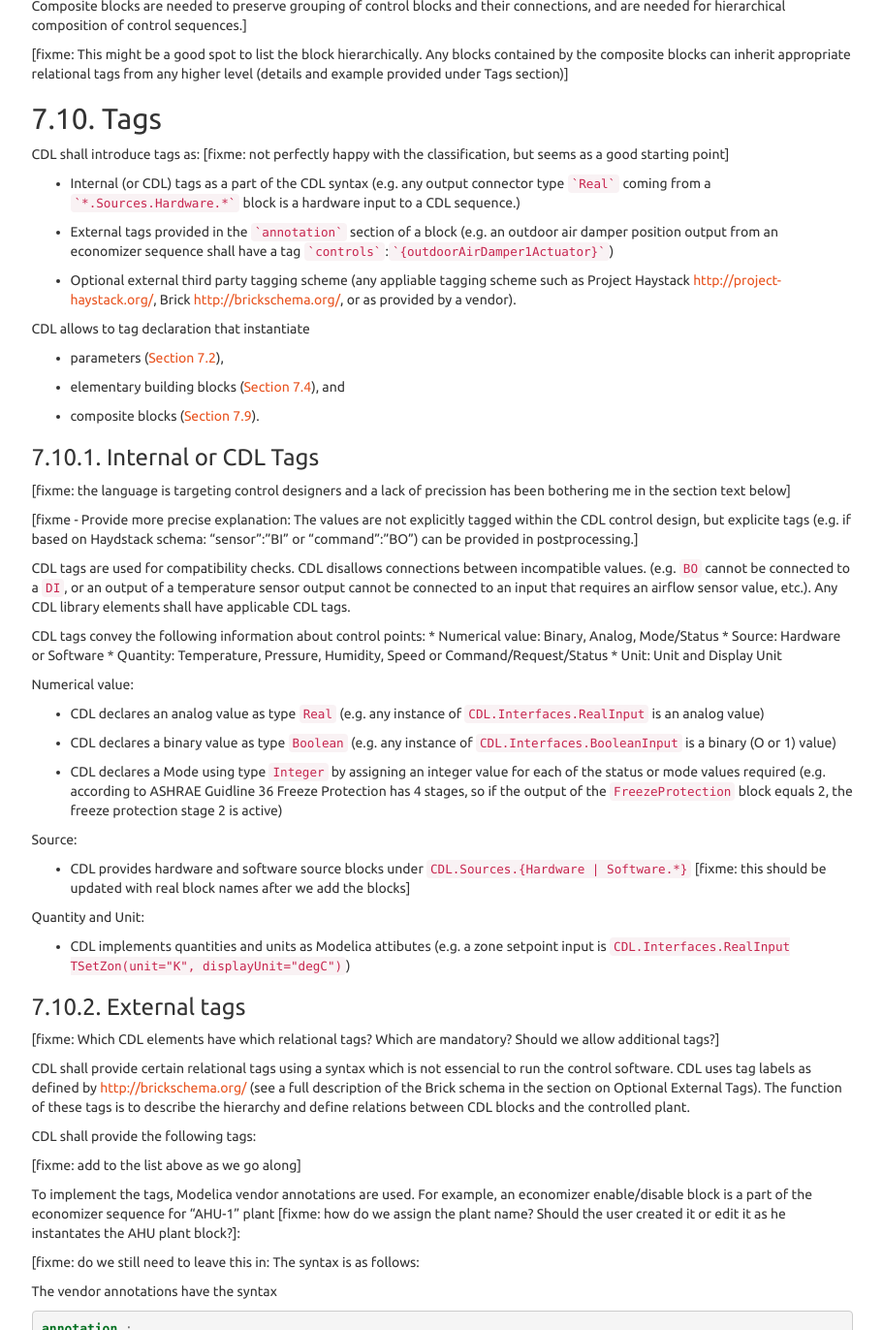
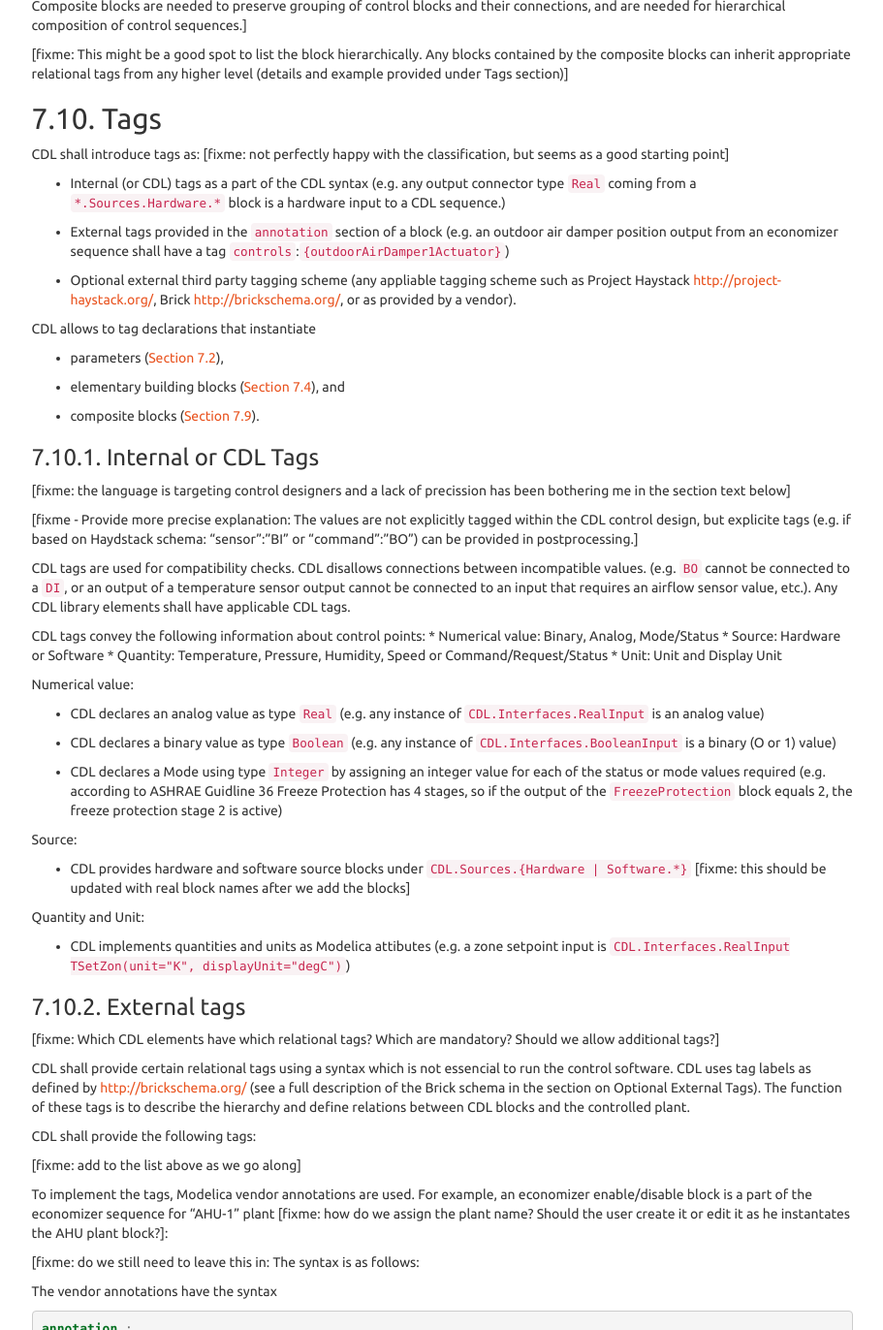
Before and after one commit to lbl-srg/obc, a Sphinx documentation site: the page built from specification/source/cdl.rst, in a window 1280 px wide and 1400 px high, scrolled down 4417 px, cut to the strip 28-1400 px from the top of the window. Shown: the whole strip at 97% size, without its empty margins (330-1241 px from the left). Built offline with Sphinx 7.4.7, drawn with Linux system fonts in a browser that asks for light colours; cross-references to code outside the pages are shown as plain code; some of the changed text lies outside the part shown.

Commit message:
fixed some typos

````diff
--- a/specification/source/cdl.rst
+++ b/specification/source/cdl.rst
@@ -326,11 +326,11 @@ Tags
 
 CDL shall introduce tags as: [fixme: not perfectly happy with the classification, but seems as a good starting point]
 
-* Internal (or CDL) tags as a part of the CDL syntax (e.g. any output connector type ```Real``` coming from a ```*.Sources.Hardware.*``` block is a hardware input to a CDL sequence.)
-* External tags provided in the ```annotation``` section of a block (e.g. an outdoor air damper position output from an economizer sequence shall have a tag ```controls```:```{outdoorAirDamper1Actuator}```)
+* Internal (or CDL) tags as a part of the CDL syntax (e.g. any output connector type ``Real`` coming from a ``*.Sources.Hardware.*`` block is a hardware input to a CDL sequence.)
+* External tags provided in the ``annotation`` section of a block (e.g. an outdoor air damper position output from an economizer sequence shall have a tag ``controls``:``{outdoorAirDamper1Actuator}``)
 * Optional external third party tagging scheme (any appliable tagging scheme such as Project Haystack http://project-haystack.org/, Brick http://brickschema.org/, or as provided by a vendor).
 
-CDL allows to tag declaration that instantiate
+CDL allows to tag declarations that instantiate
 
 * parameters (:numref:`sec_cld_per_typ`),
 * elementary building blocks (:numref:`sec_ele_bui_blo`), and
@@ -355,7 +355,9 @@ CDL tags convey the following information about control points:
 Numerical value:
 
 * CDL declares an analog value as type ``Real`` (e.g. any instance of ``CDL.Interfaces.RealInput`` is an analog value)
+
 * CDL declares a binary value as type ``Boolean`` (e.g. any instance of ``CDL.Interfaces.BooleanInput`` is a binary (O or 1) value)
+
 * CDL declares a Mode using type ``Integer`` by assigning an integer value for each of the status or mode values required (e.g. according to ASHRAE Guidline 36 Freeze Protection has 4 stages, so if the output of the ``FreezeProtection`` block equals 2, the freeze protection stage 2 is active)
 
 Source:
@@ -389,7 +391,7 @@ CDL shall provide the following tags:
 
 [fixme: add to the list above as we go along]
 
-To implement the tags, Modelica vendor annotations are used. For example, an economizer enable/disable block is a part of the economizer sequence for "AHU-1" plant [fixme: how do we assign the plant name? Should the user created it or edit it as he instantates the AHU plant block?]:
+To implement the tags, Modelica vendor annotations are used. For example, an economizer enable/disable block is a part of the economizer sequence for "AHU-1" plant [fixme: how do we assign the plant name? Should the user create it or edit it as he instantates the AHU plant block?]:
 
 .. code:: modelica
    AtomicSequences.EconEnableDisable econEnableDisable
````
Also changed, not shown: other parts of specification/source/cdl.rst (+1 -4 lines).
